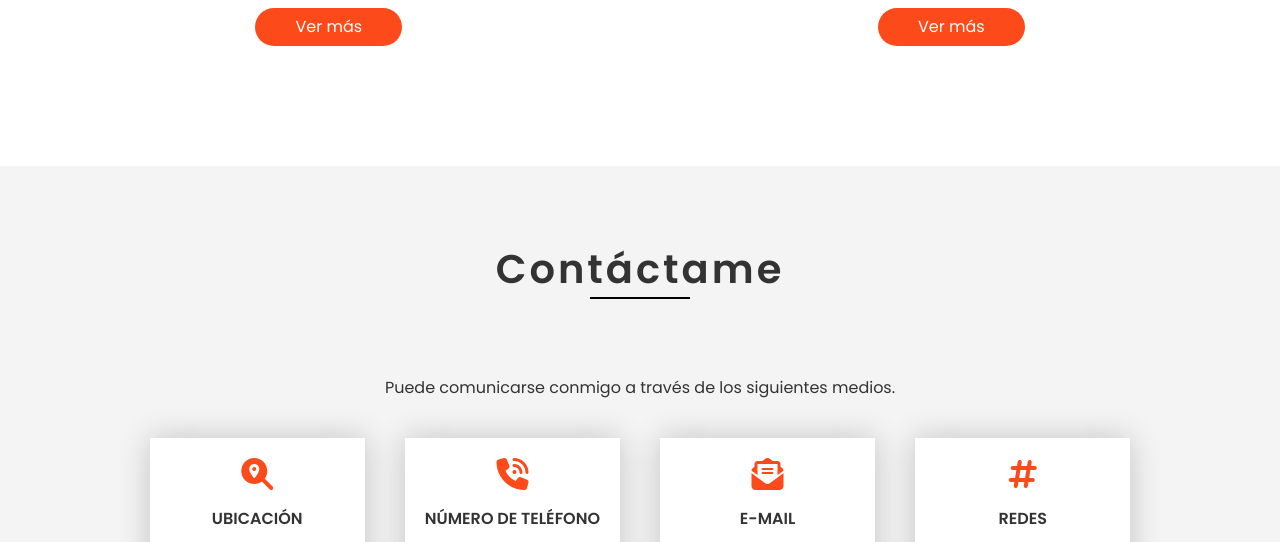
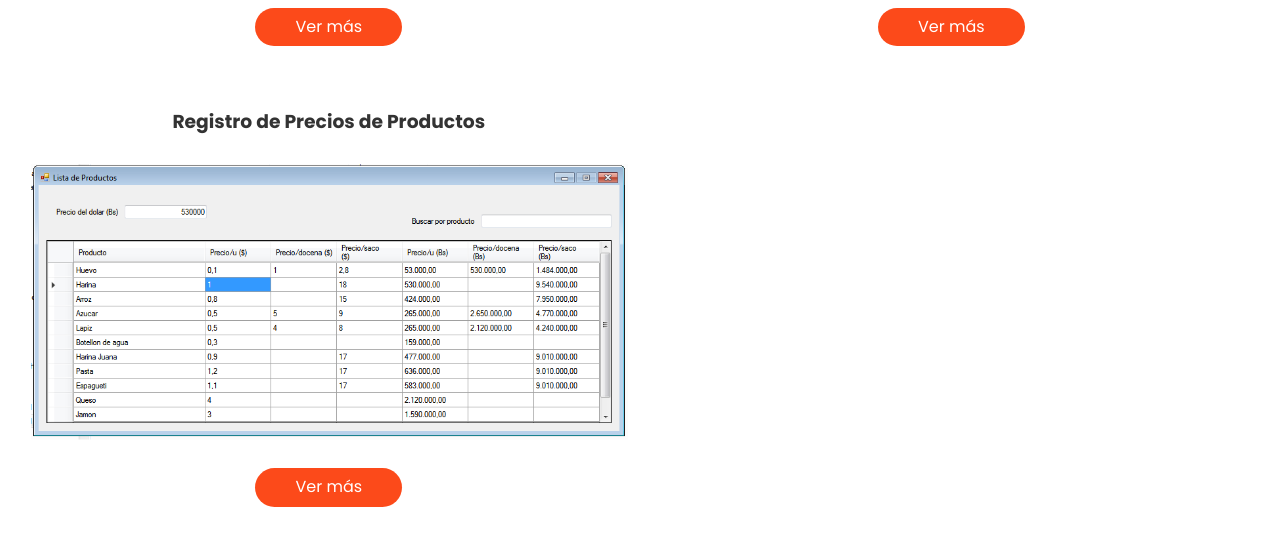
Before and after one commit to carlo697/portafolio, a plain HTML site: page index.html in a window 1280 px wide. Shown: the part 5150-5692 px from the top of the page. Drawn offline with Linux system fonts and the light colour scheme.

Commit message:
Añadir practica: Registro de Precios de Productos

```diff
--- a/index.html
+++ b/index.html
@@ -203,6 +203,24 @@
 					"img/lodge16.png"
 					]'>Ver más</button>
 				</div>
+
+				<div class="proyecto-caja">
+					<h3 class="proyecto-titulo">Registro de Precios de Productos</h3>
+
+					<img class="proyecto-img" src="img/precio_productos.png" data-imagenes='[
+					"Registro de Precios de Productos",
+					"Esta práctica es un programa ejecutable con el cual se puede llevar un registro de productos y su valor en dólares por unidad, por docena y por saco. Automáticamente se va mostrando el equivalente en bolívares para cada producto registrado y estos se guardan al cerrar el programa. También cuenta con una barra de búsqueda para filtrar por nombre de producto.<br><br>Está programado con C# a través de Microsoft Visual C# 2010 y utiliza Windows Forms para el renderizado de la interfaz grafica.",
+					"img/precio_productos_01.png",
+					"img/precio_productos_02.png"
+					]'>
+
+					<button class="boton" target="_blank" src="img/lodge.png"data-imagenes='[
+					"Registro de Precios de Productos",
+					"Esta práctica es un programa ejecutable con el cual se puede llevar un registro de productos y su valor en dólares por unidad, por docena y por saco. Automáticamente se va mostrando el equivalente en bolívares para cada producto registrado y estos se guardan al cerrar el programa. También cuenta con una barra de búsqueda para filtrar por nombre de producto.<br><br>Está programado con C# a través de Microsoft Visual C# 2010 y utiliza Windows Forms para el renderizado de la interfaz grafica.",
+					"img/precio_productos_01.png",
+					"img/precio_productos_02.png"
+					]'>Ver más</button>
+				</div>
 			</div>
 		</div>
 
```
Also changed, not shown: img/precio_productos.png (added), img/precio_productos_01.png (added), img/precio_productos_02.png (added), 1 other file.
